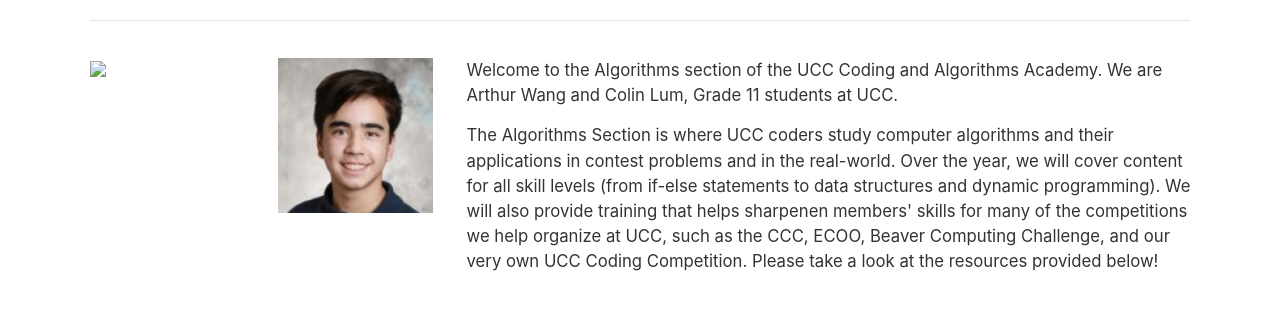
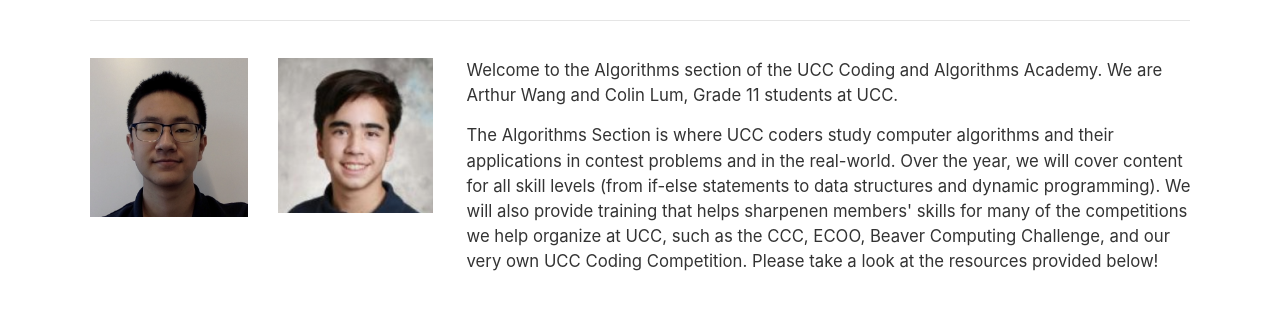
Before and after one commit to ucccoders/ucccoders.github.io, a plain HTML site: page algorithms.html in a window 1280 px wide. Shown: the part 170-490 px from the top of the page. Drawn offline with nearby package versions, Linux system fonts and the light colour scheme.

Commit message:
Update algorithms.html

```diff
--- a/algorithms.html
+++ b/algorithms.html
@@ -37,7 +37,7 @@
             <div class = "d-none d-lg-block">
                 <div class = "row ">
                     <div class = "col col-md-3 col-lg-2 ">
-                        <img class="align-self-center" src="Media/artur.png"  style = "width: 100%">
+                        <img class="align-self-center" src="Media/arthur.png"  style = "width: 100%">
                     </div>
                     <div class = "col col-md-3 col-lg-2 ">
                         <img class="align-self-center" src="Media/colin.png" style = "width: 97.9%">
```
